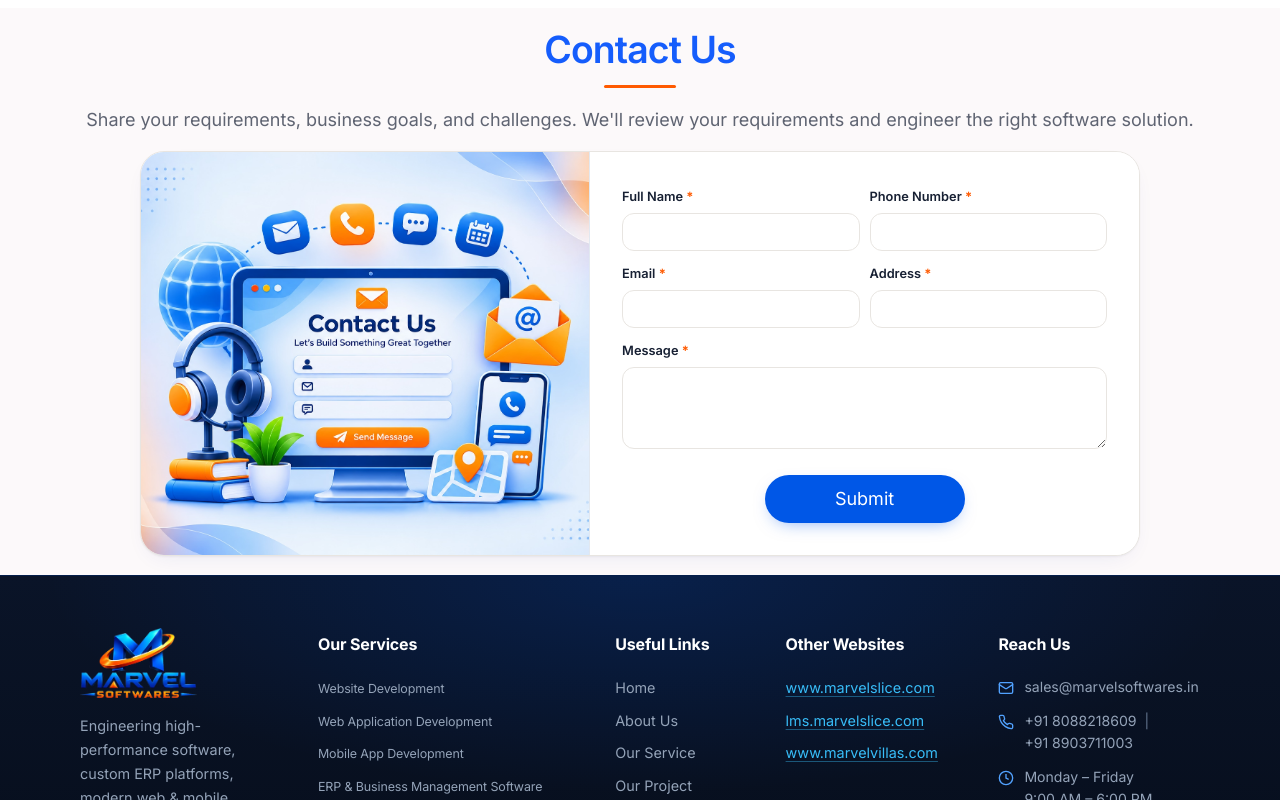
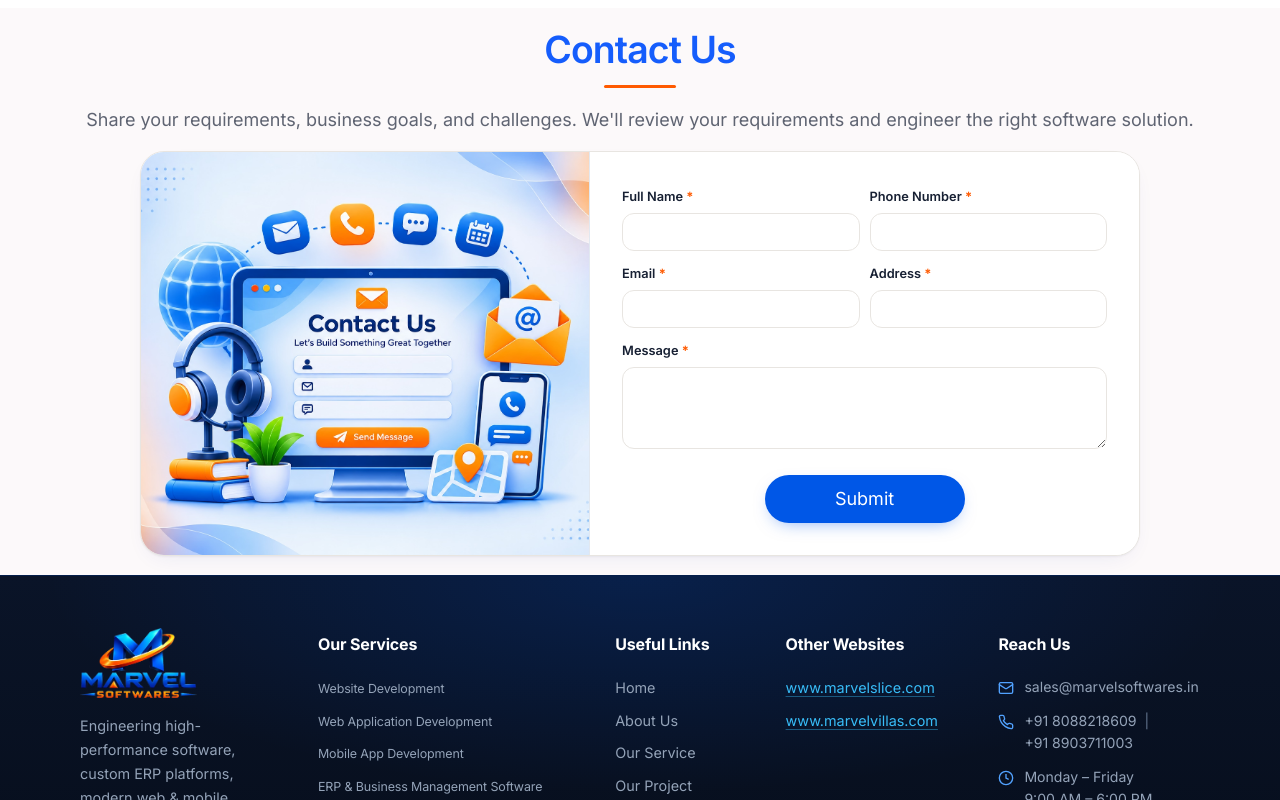
Before and after one commit to Lethinkj/marvel-softwares, a React (Vite) app: page / in a window 1280 px wide. Shown: the part 11200-12000 px from the top of the page. Built offline with nearby package versions, Linux system fonts and the light colour scheme; no server answers.

Commit message:
refactor: remove LMS link from footer for cleaner navigation

```diff
--- a/src/components/Footer.tsx
+++ b/src/components/Footer.tsx
@@ -190,17 +190,6 @@ export function Footer() {
               </li>
               <li>
                 <a
-                  href="https://lms.marvelslice.com/"
-                  target="_blank"
-                  rel="noopener noreferrer"
-                  className="footer-link footer-venture-link"
-                  onClick={() => trackCtaClick('lms.marvelslice.com', 'https://lms.marvelslice.com/')}
-                >
-                  lms.marvelslice.com
-                </a>
-              </li>
-              <li>
-                <a
                   href="https://www.marvelvillas.com/"
                   target="_blank"
                   rel="noopener noreferrer"
```
